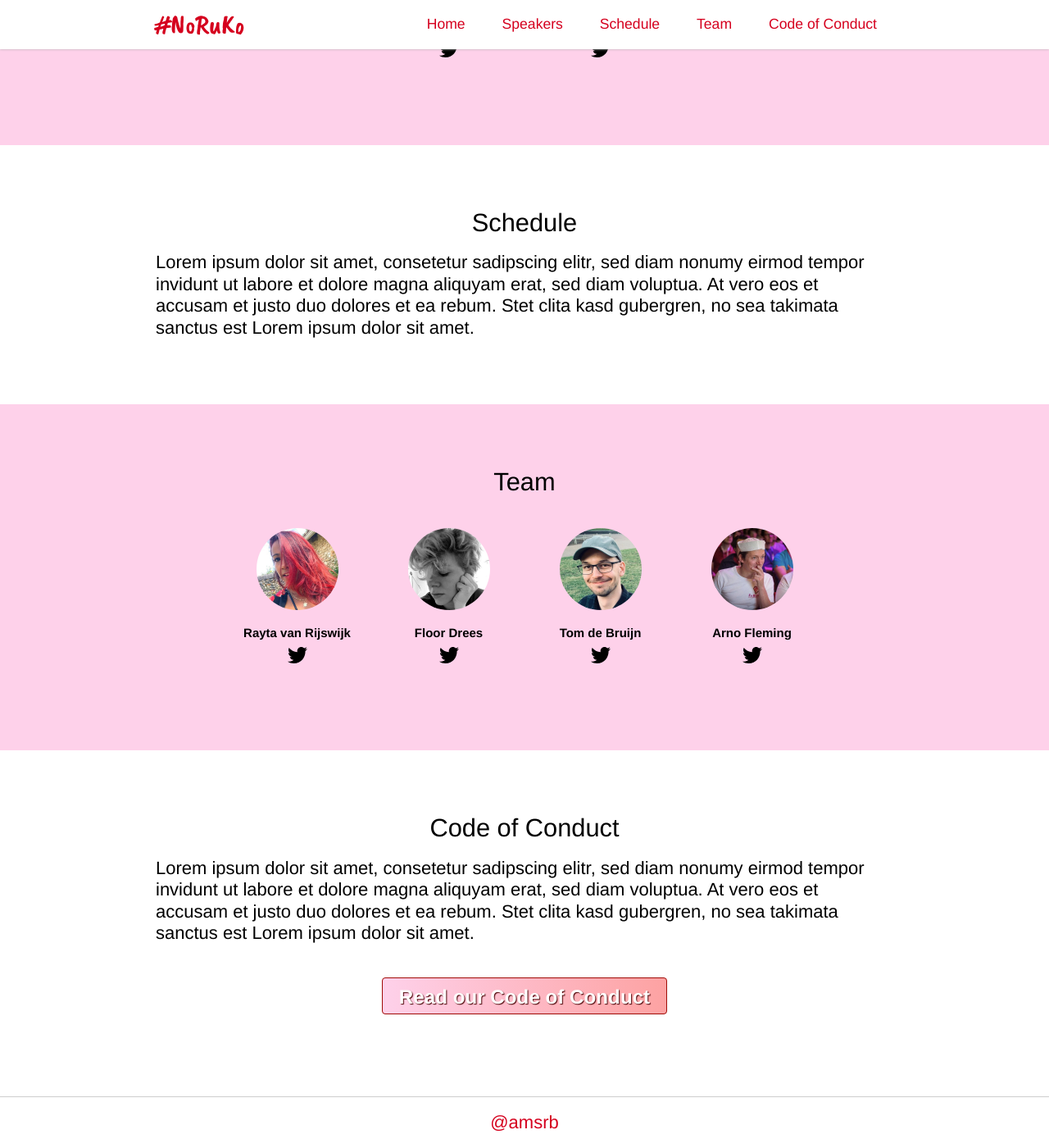
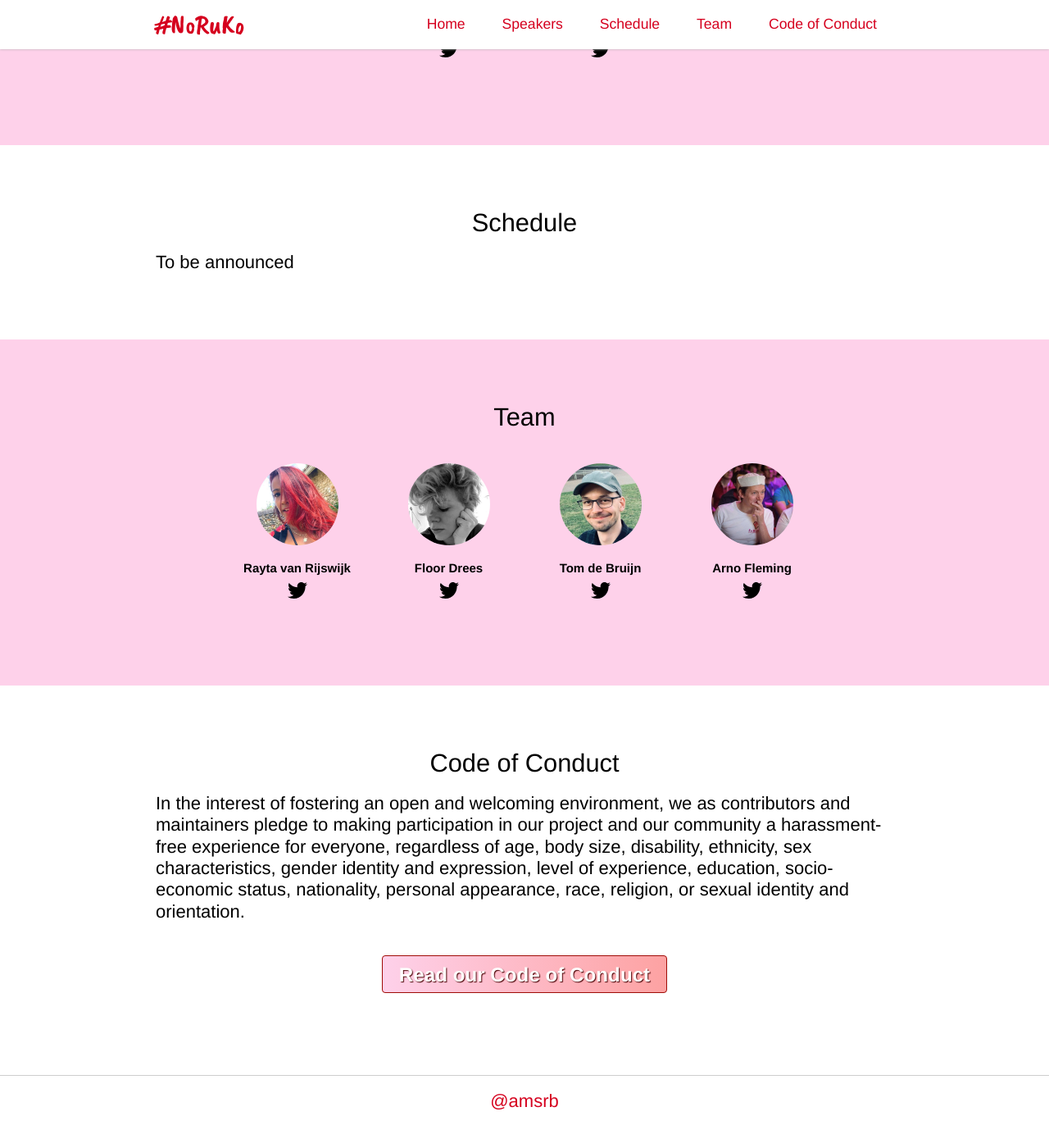
Before and after one commit to rubynl/noruko.org, a Jekyll site: the page built from index.html, in a window 1280 px wide and 1400 px high, scrolled down 1062 px. Shown: the whole window at 82% size. Built offline with Jekyll 4.4.1, drawn with Linux system fonts in a browser that asks for light colours; after the commit the page ends 2436 px from its top, so only the background shows below that.

Commit message:
Update other page content
Schedule placeholder
CoC copy from EuRuko 2019.

```diff
--- a/index.html
+++ b/index.html
@@ -68,10 +68,7 @@ layout: default
     <h2>Schedule</h2>
 
     <p>
-      Lorem ipsum dolor sit amet, consetetur sadipscing elitr, sed diam nonumy eirmod
-      tempor invidunt ut labore et dolore magna aliquyam erat, sed diam voluptua. At
-      vero eos et accusam et justo duo dolores et ea rebum. Stet clita kasd gubergren,
-      no sea takimata sanctus est Lorem ipsum dolor sit amet.
+      To be announced
     </p>
   </div>
 </section>
@@ -145,10 +142,7 @@ layout: default
     <h2>Code of Conduct</h2>
 
     <p>
-      Lorem ipsum dolor sit amet, consetetur sadipscing elitr, sed diam nonumy eirmod
-      tempor invidunt ut labore et dolore magna aliquyam erat, sed diam voluptua. At
-      vero eos et accusam et justo duo dolores et ea rebum. Stet clita kasd gubergren,
-      no sea takimata sanctus est Lorem ipsum dolor sit amet.
+      In the interest of fostering an open and welcoming environment, we as contributors and maintainers pledge to making participation in our project and our community a harassment-free experience for everyone, regardless of age, body size, disability, ethnicity, sex characteristics, gender identity and expression, level of experience, education, socio-economic status, nationality, personal appearance, race, religion, or sexual identity and orientation.
     </p>
 
     <p class="cta">
```
